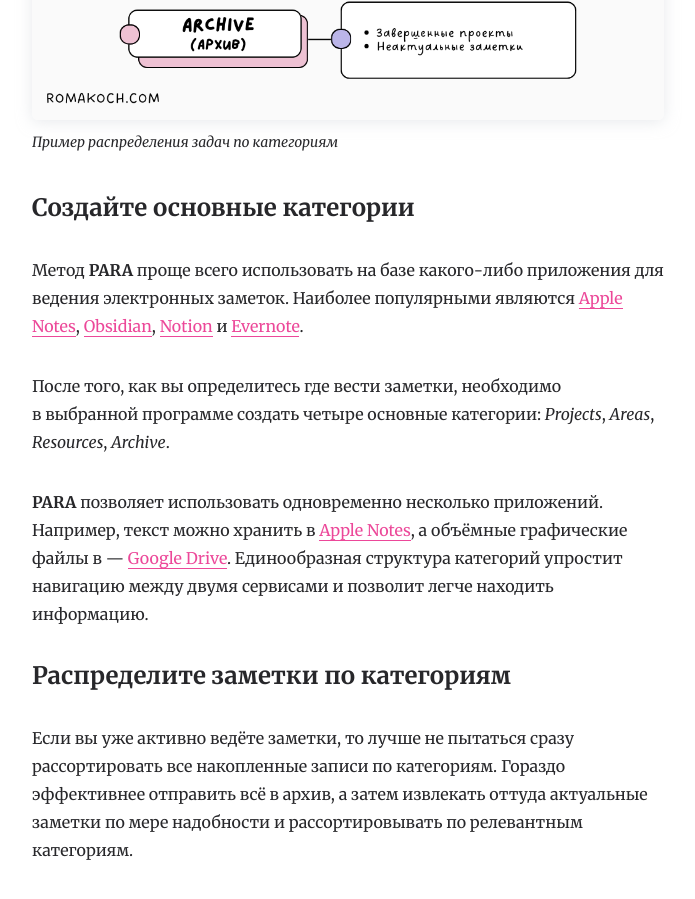
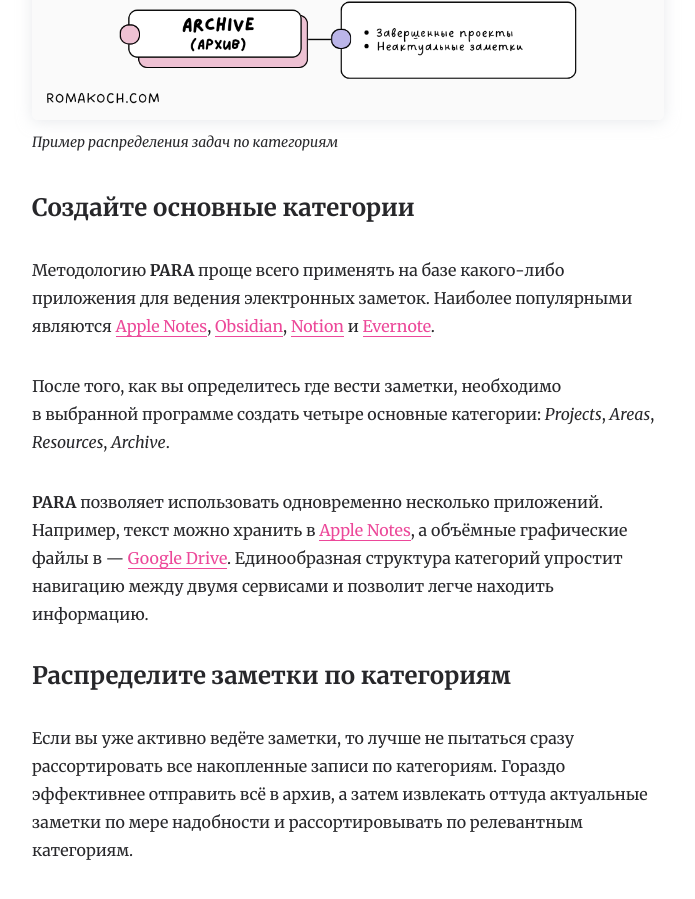
Before and after one commit to foodgy/foodgy.github.io, a Jekyll site: the page built from _posts/2024-07-08-para-method.md, in a window 1280 px wide and 900 px high, scrolled down 4949 px. Shown: the whole window, without its empty margins (292-987 px from the left). Built offline with Jekyll 4.4.1, drawn with Linux system fonts in a browser that asks for light colours; nearby versions of some CDN libraries; emoji names are drawn with the system emoji font.

Commit message:
minor text corrections

```diff
--- a/_posts/2024-07-08-para-method.md
+++ b/_posts/2024-07-08-para-method.md
@@ -95,7 +95,7 @@ _Система **PARA** была разработана Тьяго Форте&n
 
 ### Создайте основные категории
 
-Метод **PARA** проще всего использовать на&nbsp;базе какого-либо приложения для ведения электронных заметок. Наиболее популярными являются [Apple Notes](https://apps.apple.com/us/app/notes/id1110145109){:target="_blank"}, [Obsidian](https://obsidian.md){:target="_blank"}, [Notion](https://www.notion.so){:target="_blank"} и&nbsp;[Evernote](https://evernote.com){:target="_blank"}.
+Методологию **PARA** проще всего применять на&nbsp;базе какого-либо приложения для ведения электронных заметок. Наиболее популярными являются [Apple Notes](https://apps.apple.com/us/app/notes/id1110145109){:target="_blank"}, [Obsidian](https://obsidian.md){:target="_blank"}, [Notion](https://www.notion.so){:target="_blank"} и&nbsp;[Evernote](https://evernote.com){:target="_blank"}.
 
 После того, как вы&nbsp;определитесь где вести заметки, необходимо в&nbsp;выбранной программе создать четыре основные категории: _Projects_, _Areas_, _Resources_, _Archive_.
 
```
Also changed, not shown: other parts of _posts/2024-07-08-para-method.md (+1 -1 lines).
